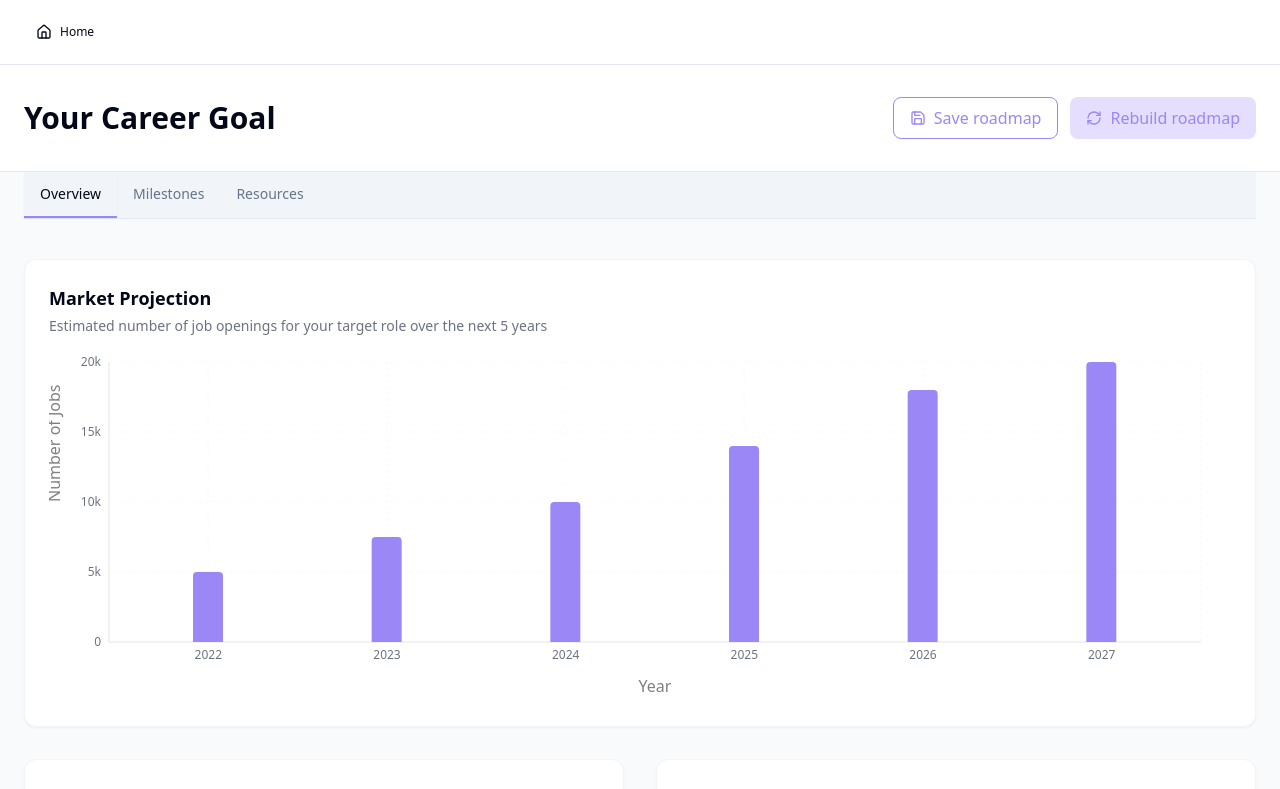
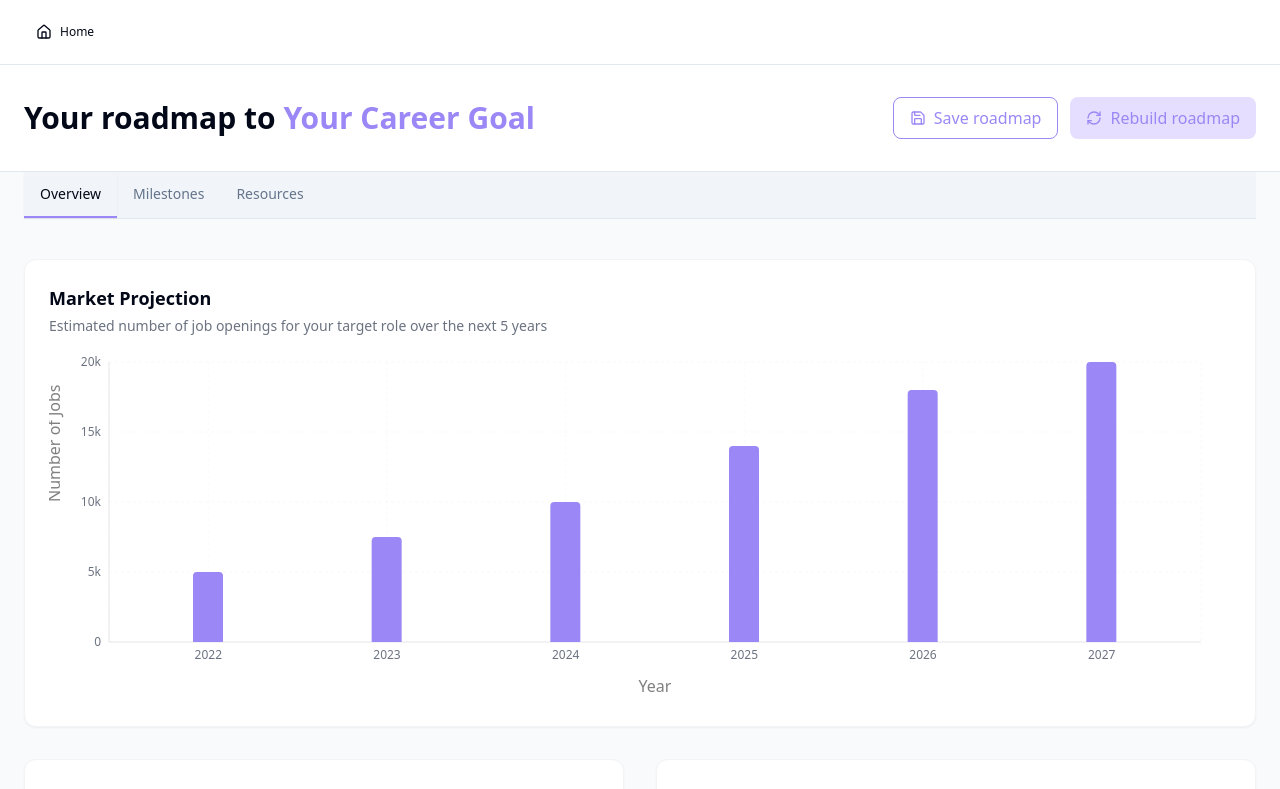
Before and after one commit to marinakosova/career-roadmap, a React (Vite) app: page /roadmap in a window 1280 px wide. Shown: the top 789 px of the page. Built offline with nearby package versions, Linux system fonts and the light colour scheme.

Commit message:
Fix roadmap page title
The roadmap page title was missing the "Your roadmap to" prefix and the highlighting of the desired role. This commit restores the original title format.

```diff
--- a/src/components/roadmap/RoadmapHeader.tsx
+++ b/src/components/roadmap/RoadmapHeader.tsx
@@ -34,7 +34,7 @@ const RoadmapHeader: React.FC<RoadmapHeaderProps> = ({
         <div className="flex flex-col md:flex-row justify-between items-start md:items-center gap-4">
           <div className="flex items-center gap-3">
             <h1 className="text-3xl font-bold">
-              {desiredRole || "Your Career Goal"}
+              Your roadmap to <span className="text-primary">{desiredRole || "Your Career Goal"}</span>
             </h1>
             {milestonesExist && (
               <div className="inline-flex items-center px-3 py-1 rounded-full text-sm font-medium bg-green-100 text-green-800">
```
